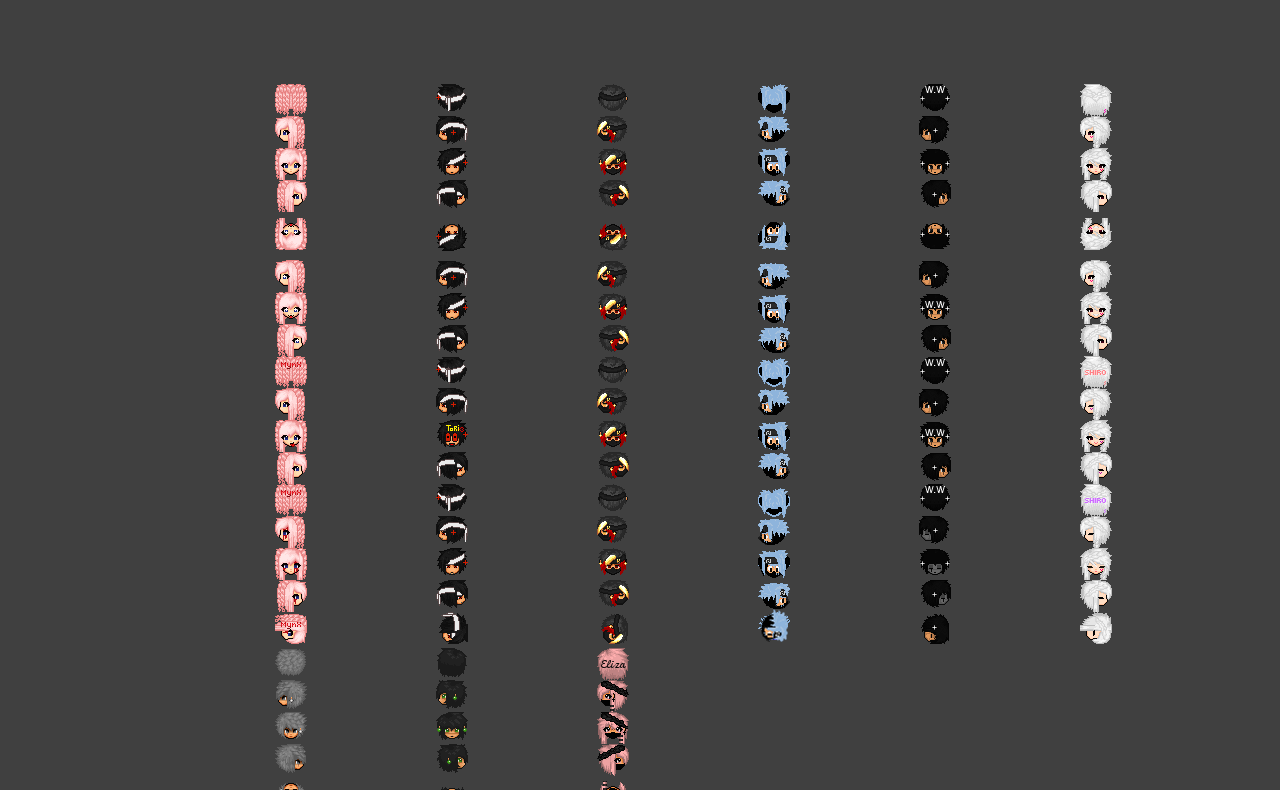
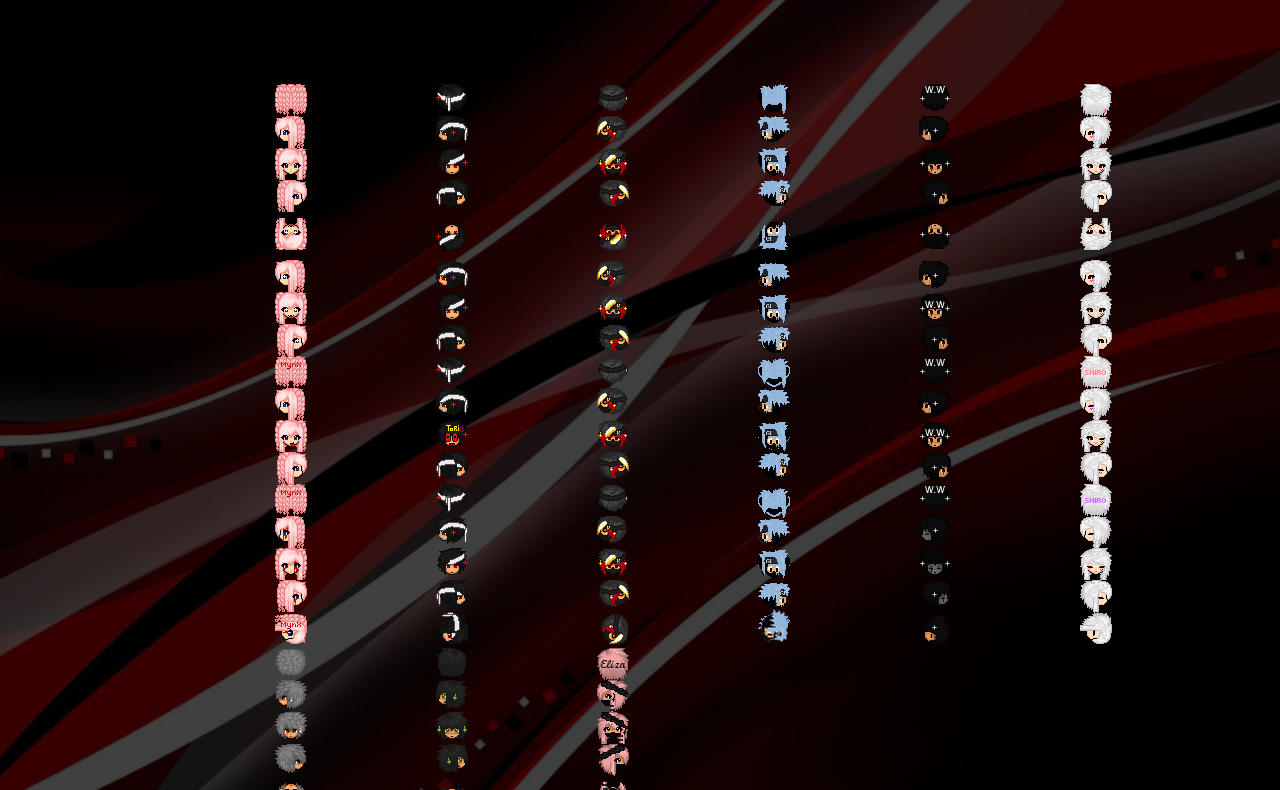
Before and after one commit to e-qu/Final-Project, a plain HTML site: page Page.html in a window 1280 px wide. Shown: the part 345-1135 px from the top of the page. Drawn offline with Linux system fonts and the light colour scheme.

Commit message:
background fix

```diff
--- a/css/page.css
+++ b/css/page.css
@@ -6,7 +6,7 @@ body{
 .banner{
     width: 100%;
     height: 1300px;
-    background-image: linear-gradient(rgba(0,0,0,0.75),rgba(0,0,0,0.75)),url(img/bg2.jpg);
+    background-image: linear-gradient(rgba(0,0,0,0.75),rgba(0,0,0,0.75)),url(../img/bg2.jpg);
     background-size: cover;
     background-position: center;
 }
--- a/css/style.css
+++ b/css/style.css
@@ -6,7 +6,7 @@ body{
 .banner{
     width: 100%;
     height: 100vh;
-    background-image: linear-gradient(rgba(0,0,0,0.75),rgba(0,0,0,0.75)),url(img/bg.jpg);
+    background-image: linear-gradient(rgba(0,0,0,0.75),rgba(0,0,0,0.75)),url(../img/bg.jpg);
     background-size: cover;
     background-position: center;
 }
```
